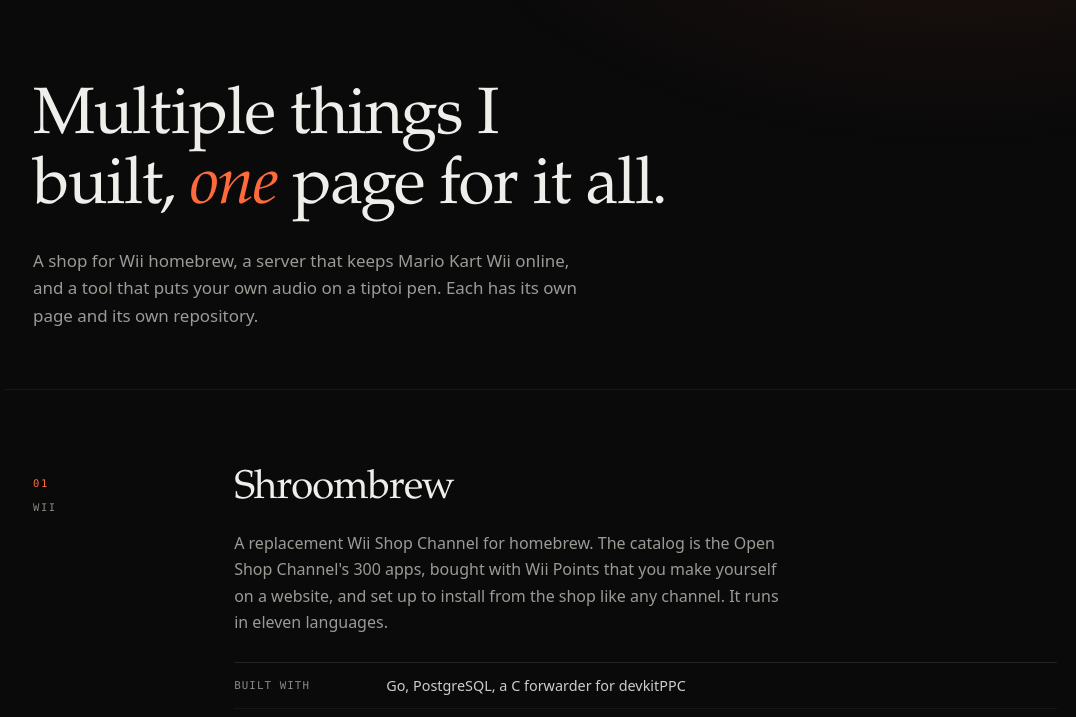
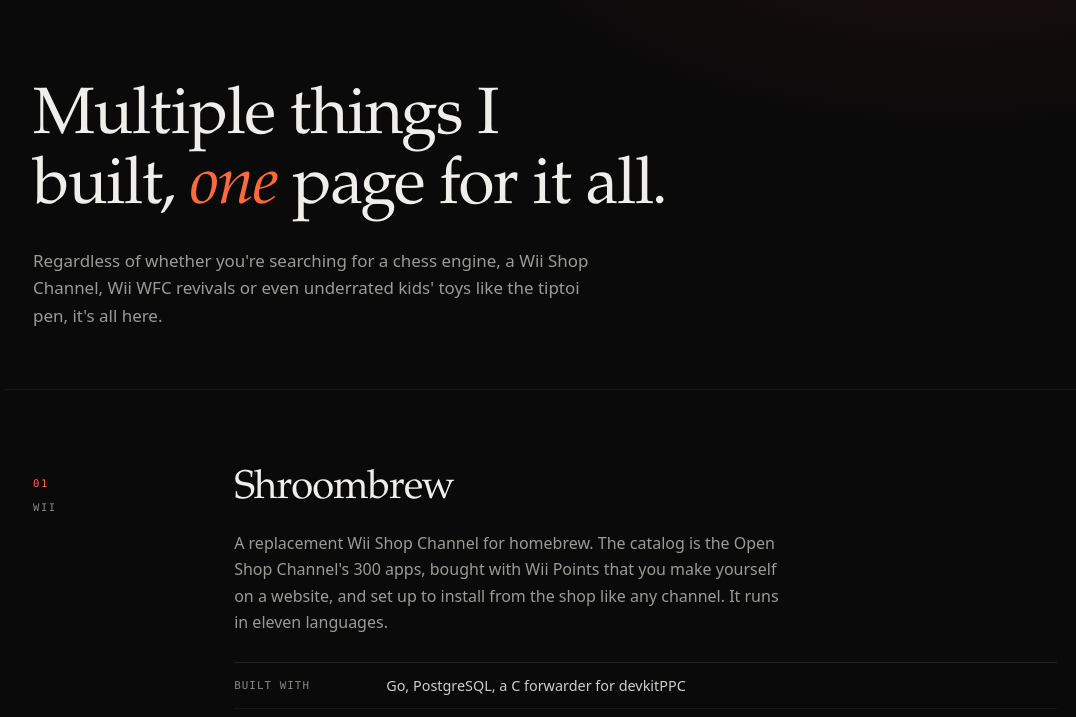
Before and after one commit to Markthegamer108/Markthegamer108.github.io, a plain HTML site: page index.html in a window 1280 px wide. Shown: the part 65-782 px from the top of the page, without its empty margins (95-1171 px from the left). Drawn offline with Linux system fonts and the light colour scheme.

Commit message:
Rewrite the homepage intro

```diff
--- a/index.html
+++ b/index.html
@@ -27,7 +27,7 @@
 <main id="top">
   <section class="wrap hero">
     <h1>Multiple things I<br>built, <em>one</em> page for it all.</h1>
-    <p class="lede">A shop for Wii homebrew, a server that keeps Mario Kart Wii online, and a tool that puts your own audio on a tiptoi pen. Each has its own page and its own repository.</p>
+    <p class="lede">Regardless of whether you're searching for a chess engine, a Wii Shop Channel, Wii WFC revivals or even underrated kids' toys like the tiptoi pen, it's all here.</p>
   </section>
 
   <section class="wrap sec">
```
